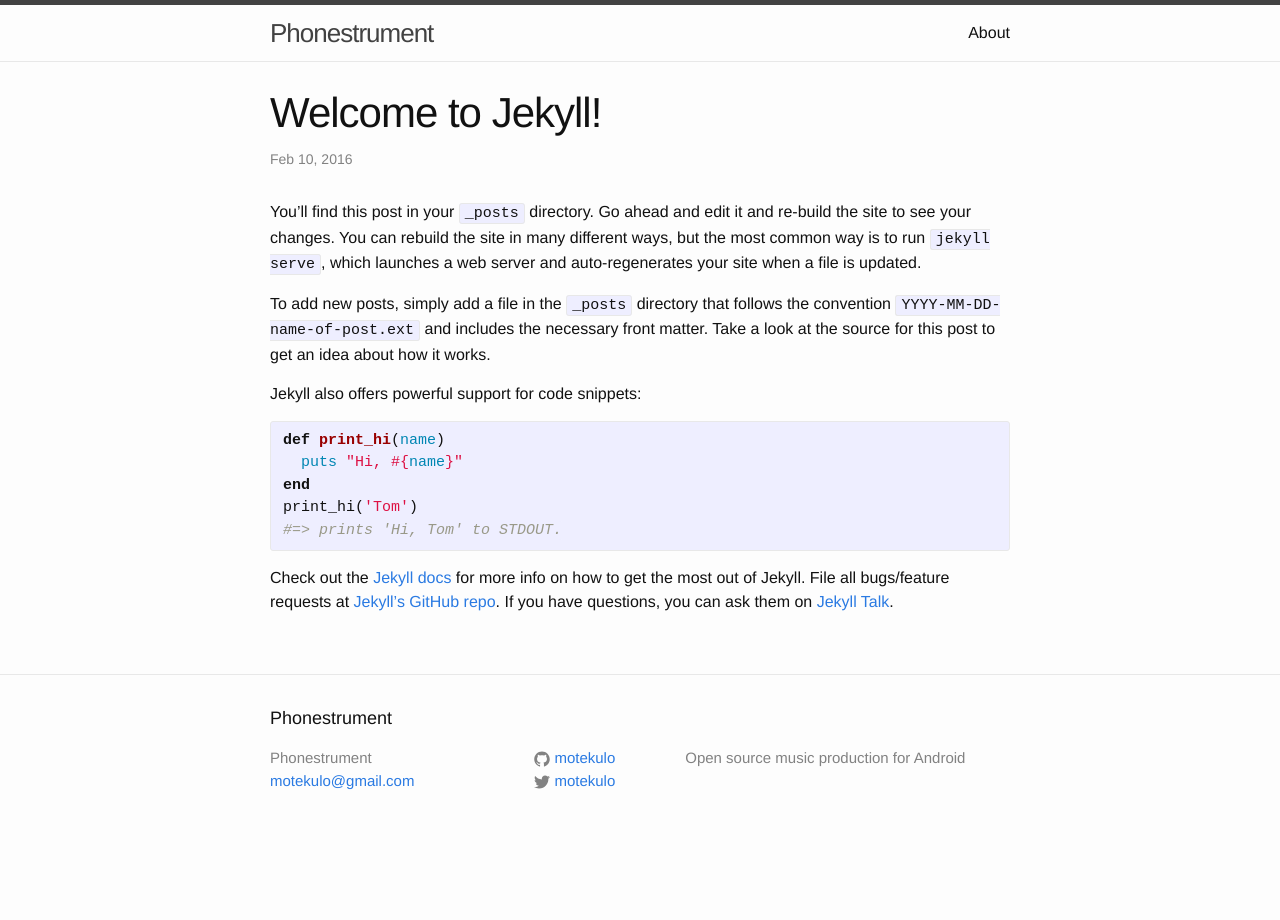
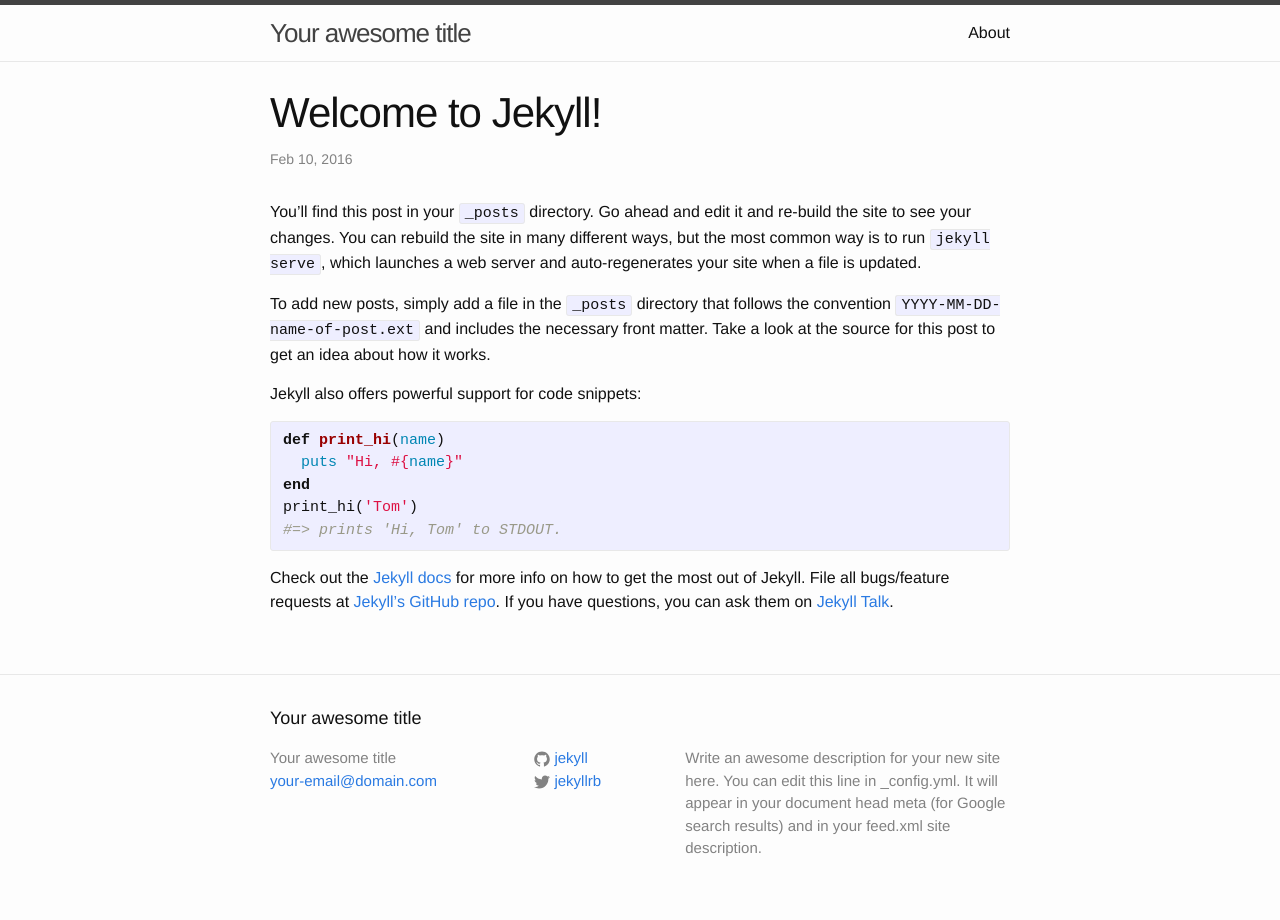
Before and after one commit to motekulo/phonestrument, a Jekyll site: the page built from _posts/2016-02-10-welcome-to-jekyll.markdown, in a window 1280 px wide. Built offline with Jekyll 4.4.1, drawn with Linux system fonts in a browser that asks for light colours.

```diff
--- a/_config.yml
+++ b/_config.yml
@@ -6,14 +6,16 @@
 # 'jekyll serve'. If you change this file, please restart the server process.
 
 # Site settings
-title: Phonestrument
-email: motekulo@gmail.com
+title: Your awesome title
+email: your-email@domain.com
 description: > # this means to ignore newlines until "baseurl:"
-        Open source music production for Android
+  Write an awesome description for your new site here. You can edit this
+  line in _config.yml. It will appear in your document head meta (for
+  Google search results) and in your feed.xml site description.
 baseurl: "" # the subpath of your site, e.g. /blog
-url: "http://motekulo.github.io/phonemusic" # the base hostname & protocol for your site
-twitter_username: motekulo
-github_username:  motekulo
+url: "http://yourdomain.com" # the base hostname & protocol for your site
+twitter_username: jekyllrb
+github_username:  jekyll
 
 # Build settings
 markdown: kramdown
--- a/_posts/2016-02-10-welcome-to-jekyll.markdown
+++ b/_posts/2016-02-10-welcome-to-jekyll.markdown
@@ -1,7 +1,7 @@
 ---
 layout: post
 title:  "Welcome to Jekyll!"
-date:   2016-02-10 15:58:20 +1100
+date:   2016-02-10 16:58:24 +1100
 categories: jekyll update
 ---
 You’ll find this post in your `_posts` directory. Go ahead and edit it and re-build the site to see your changes. You can rebuild the site in many different ways, but the most common way is to run `jekyll serve`, which launches a web server and auto-regenerates your site when a file is updated.
```
